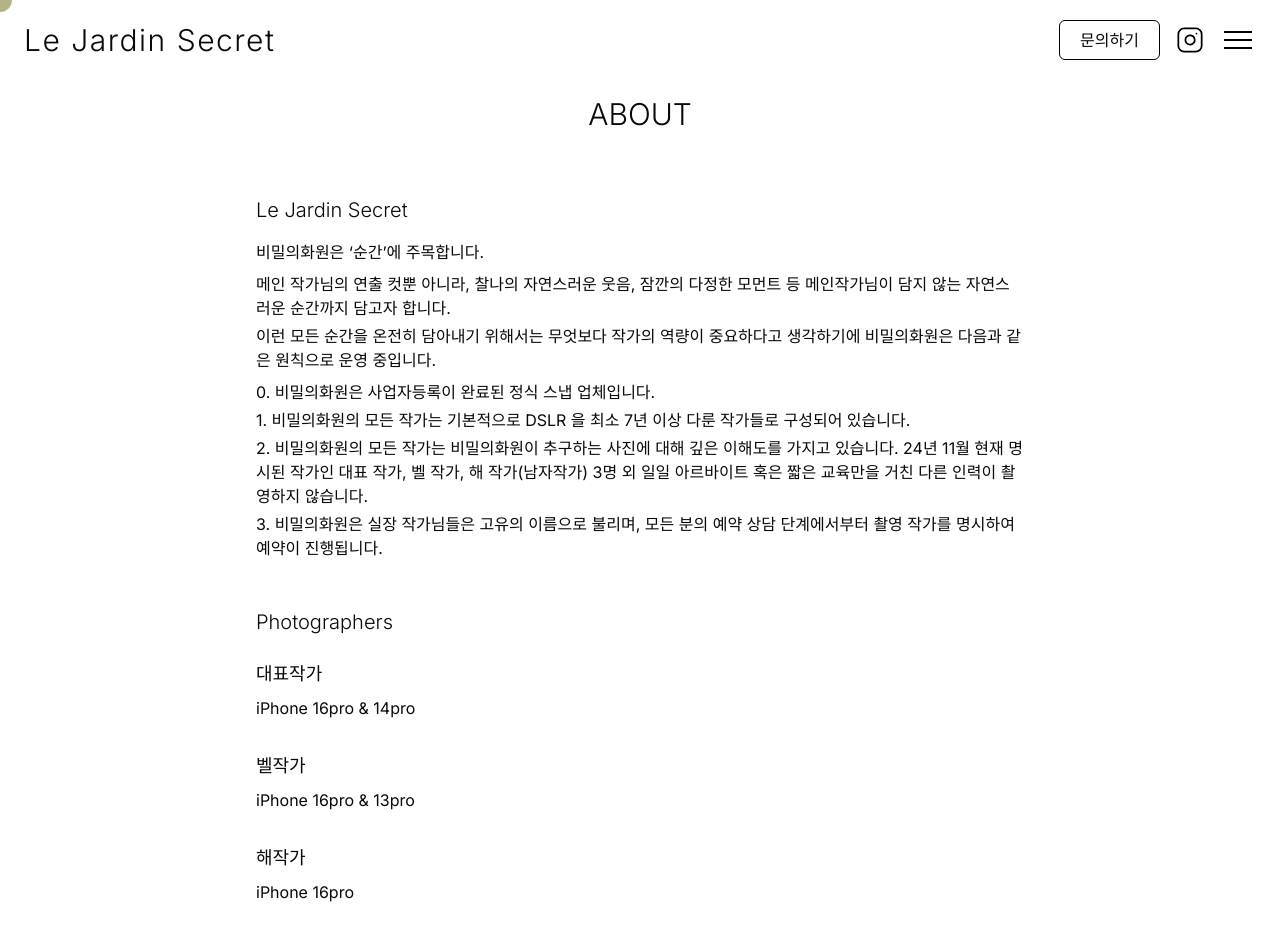
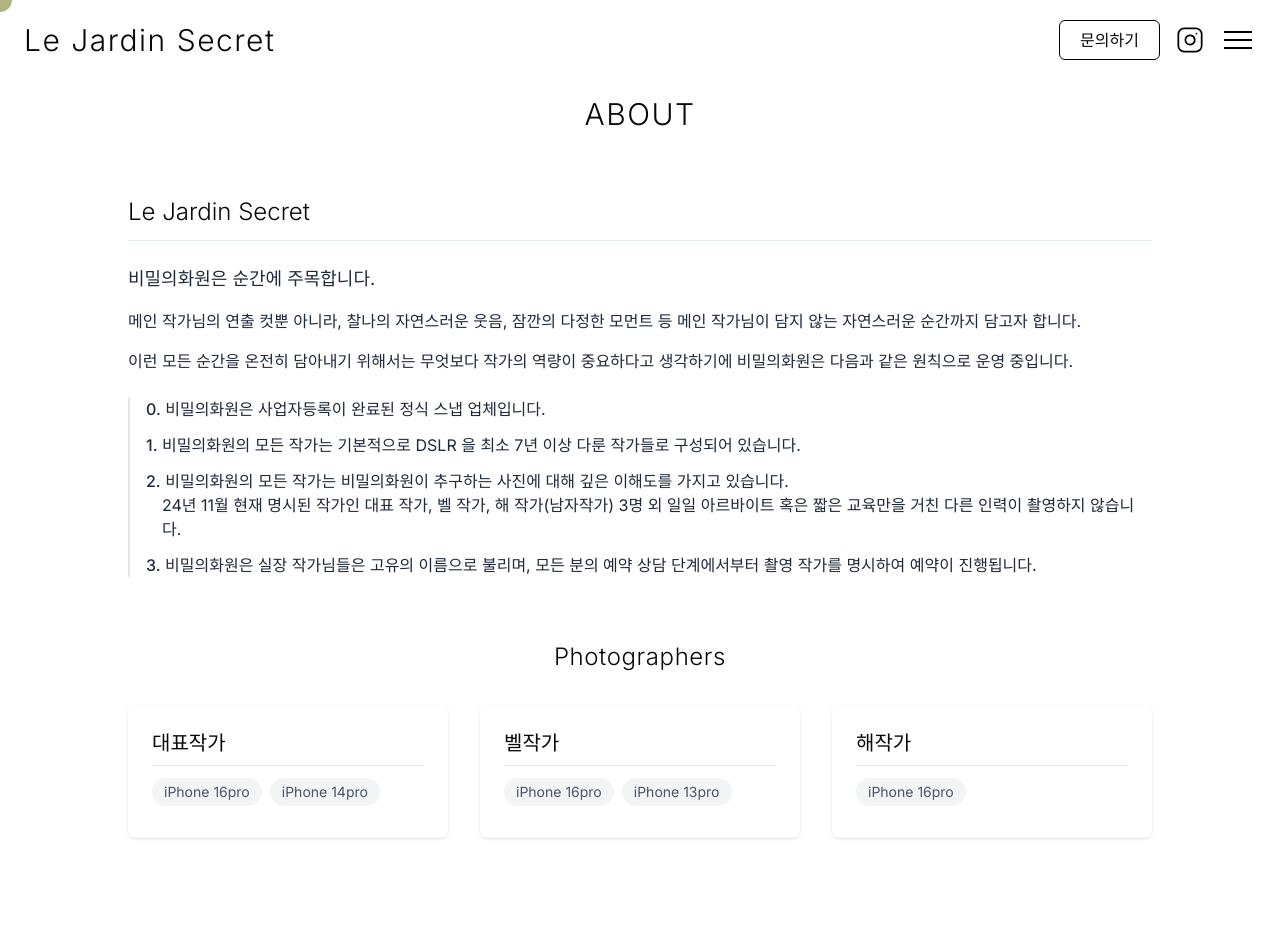
Before and after one commit to shshhan/lejardinsecret-portfolio, a Next.js app: page /about in a window 1280 px wide. Shown: the top 940 px of the page. Built offline with nearby package versions, Linux system fonts and the light colour scheme.

Commit message:
edit about page layout

```diff
--- a/src/app/about/page.tsx
+++ b/src/app/about/page.tsx
@@ -3,6 +3,7 @@
 import { useEffect } from "react"
 import { motion } from "framer-motion"
 import { useMenu } from "@/context/menu-context"
+import Image from "next/image"
 
 export default function AboutPage() {
   const { setIsMenuOpen } = useMenu()
@@ -16,135 +17,103 @@ export default function AboutPage() {
     <main className="min-h-screen">
       <div className="container mx-auto px-4 pt-24 pb-16">
         <motion.div
-          className="max-w-3xl mx-auto"
+          className="max-w-5xl mx-auto"
           initial={{ opacity: 0, y: 20 }}
           animate={{ opacity: 1, y: 0 }}
           transition={{ duration: 0.5 }}
         >
-          <h1 className="text-3xl font-light mb-16 text-center">ABOUT</h1>
+          <motion.h1
+            className="text-3xl font-light mb-16 text-center tracking-wider"
+            initial={{ opacity: 0 }}
+            animate={{ opacity: 1 }}
+            transition={{ duration: 0.7 }}
+          >
+            ABOUT
+          </motion.h1>
 
-          <div className="mb-12">
-            <h2 className="text-xl font-light mb-4">Le Jardin Secret</h2>
-            <p className="mb-2">
-              비밀의화원은 ‘순간’에 주목합니다.
+          <motion.div
+            className="mb-16"
+            initial={{ opacity: 0, y: 20 }}
+            animate={{ opacity: 1, y: 0 }}
+            transition={{ duration: 0.5, delay: 0.2 }}
+          >
+            <h2 className="text-2xl font-light mb-6 border-b pb-3">Le Jardin Secret</h2>
+
+            <div className="space-y-4 text-gray-800">
+              <p className="text-lg">
+                비밀의화원은 <span className="font-medium">순간</span>에 주목합니다.
               </p>
-            <p className="mb-1">
-              메인 작가님의 연출 컷뿐 아니라,
-              찰나의 자연스러운 웃음, 잠깐의 다정한 모먼트 등
-              메인작가님이 담지 않는 자연스러운 순간까지 담고자 합니다.
+
+              <p>
+                메인 작가님의 연출 컷뿐 아니라, 찰나의 자연스러운 웃음, 잠깐의 다정한 모먼트 등 메인 작가님이 담지 않는 자연스러운 순간까지 담고자 합니다.
               </p>
-            <p className="mb-2">
-              이런 모든 순간을 온전히 담아내기 위해서는
-              무엇보다 작가의 역량이 중요하다고 생각하기에
-              비밀의화원은 다음과 같은 원칙으로 운영 중입니다.
+
+              <p>
+                이런 모든 순간을 온전히 담아내기 위해서는 무엇보다 작가의 역량이 중요하다고 생각하기에 비밀의화원은 다음과 같은 원칙으로 운영 중입니다.
               </p>
-            <p className="mb-1">
-              0. 비밀의화원은 사업자등록이 완료된 정식 스냅 업체입니다.
+
+              <div className="pl-4 border-l-2 border-gray-200 mt-6 space-y-3">
+                <p>
+                  <span className="font-medium">0.</span> 비밀의화원은 사업자등록이 완료된 정식 스냅 업체입니다.
                 </p>
-            <p className="mb-1">
-              1. 비밀의화원의 모든 작가는 기본적으로 DSLR 을 최소 7년 이상 다룬 작가들로 구성되어 있습니다.
+                <p>
+                  <span className="font-medium">1.</span> 비밀의화원의 모든 작가는 기본적으로 DSLR 을 최소 7년 이상 다룬 작가들로 구성되어 있습니다.
                 </p>
-            <p className="mb-1">
-              2. 비밀의화원의 모든 작가는 비밀의화원이 추구하는 사진에 대해 깊은 이해도를 가지고 있습니다.
+                <p className="mb-0">
+                  <span className="font-medium">2.</span> 비밀의화원의 모든 작가는 비밀의화원이 추구하는 사진에 대해 깊은 이해도를 가지고 있습니다.
+                </p>
+                <p className="pl-4">
                   24년 11월 현재 명시된 작가인 대표 작가, 벨 작가, 해 작가(남자작가) 3명 외 일일 아르바이트 혹은 짧은 교육만을 거친 다른 인력이 촬영하지 않습니다.
                 </p>
-            <p className="mb-4">
-              3. 비밀의화원은 실장 작가님들은 고유의 이름으로 불리며, 모든 분의 예약 상담 단계에서부터 촬영 작가를 명시하여 예약이 진행됩니다.
-            </p>
-          </div>
-
-          {/*<div className="grid grid-cols-1 md:grid-cols-2 gap-8 mb-12">*/}
-          {/*  <div>*/}
-          {/*    <Image*/}
-          {/*      src="/placeholder.svg?height=400&width=400"*/}
-          {/*      alt="Studio"*/}
-          {/*      width={400}*/}
-          {/*      height={400}*/}
-          {/*      className="w-full h-auto object-cover mb-4"*/}
-          {/*    />*/}
-          {/*    <h3 className="text-lg font-medium mb-2">Our Studio</h3>*/}
-          {/*    <p className="text-sm">*/}
-          {/*      Located in the heart of the city, our studio is equipped with state-of-the-art equipment and designed to*/}
-          {/*      inspire creativity.*/}
-          {/*    </p>*/}
-          {/*  </div>*/}
-          {/*  <div>*/}
-          {/*    <Image*/}
-          {/*      src="/placeholder.svg?height=400&width=400"*/}
-          {/*      alt="Our Process"*/}
-          {/*      width={400}*/}
-          {/*      height={400}*/}
-          {/*      className="w-full h-auto object-cover mb-4"*/}
-          {/*    />*/}
-          {/*    <h3 className="text-lg font-medium mb-2">Our Process</h3>*/}
-          {/*    <p className="text-sm">*/}
-          {/*      We believe in a collaborative approach, working closely with our clients to understand their vision and*/}
-          {/*      bring it to life.*/}
-          {/*    </p>*/}
-          {/*  </div>*/}
-          {/*</div>*/}
-
-          <div className="mb-12">
-            <h2 className="text-xl font-light mb-6">Photographers</h2>
-
-            <div className="mb-8">
-              <div className="flex flex-col md:flex-row gap-6 items-center md:items-start">
-                {/*<Image*/}
-                {/*  src="/placeholder.svg?height=300&width=300"*/}
-                {/*  alt="Artist 1"*/}
-                {/*  width={200}*/}
-                {/*  height={200}*/}
-                {/*  className="rounded-full object-cover"*/}
-                {/*/>*/}
-                <div>
-                  <h3 className="text-lg font-medium mb-2">대표작가</h3>
-                  {/*<p className="text-sm text-gray-700 mb-4">한줄 소개 예정</p>*/}
                 <p>
-                    iPhone 16pro & 14pro
+                  <span className="font-medium">3.</span> 비밀의화원은 실장 작가님들은 고유의 이름으로 불리며, 모든 분의 예약 상담 단계에서부터 촬영 작가를 명시하여 예약이 진행됩니다.
                 </p>
               </div>
             </div>
+          </motion.div>
+
+          <motion.div
+            className="mb-12"
+            initial={{ opacity: 0, y: 20 }}
+            animate={{ opacity: 1, y: 0 }}
+            transition={{ duration: 0.5, delay: 0.4 }}
+          >
+            <h2 className="text-2xl font-light mb-8 text-center tracking-wide">Photographers</h2>
+
+            <div className="grid grid-cols-1 md:grid-cols-3 gap-8">
+              {/* 대표작가 */}
+              <motion.div
+                className="bg-white p-6 rounded-lg shadow-sm"
+              >
+                <h3 className="text-xl font-medium mb-3 border-b pb-2">대표작가</h3>
+                <div className="flex items-center gap-2 text-gray-600 mb-2">
+                  <span className="px-3 py-1 bg-gray-100 rounded-full text-sm">iPhone 16pro</span>
+                  <span className="px-3 py-1 bg-gray-100 rounded-full text-sm">iPhone 14pro</span>
                 </div>
+              </motion.div>
 
-            <div className="mb-8">
-              <div className="flex flex-col md:flex-row gap-6 items-center md:items-start">
-                {/*<Image*/}
-                {/*  src="/placeholder.svg?height=300&width=300"*/}
-                {/*  alt="Artist 2"*/}
-                {/*  width={200}*/}
-                {/*  height={200}*/}
-                {/*  className="rounded-full object-cover"*/}
-                {/*/>*/}
-                <div>
-                  <h3 className="text-lg font-medium mb-2">벨작가</h3>
-                  {/*<p className="text-sm text-gray-700 mb-4">한줄 소개 예정</p>*/}
-                  <p>
-                    iPhone 16pro & 13pro
-                  </p>
+              {/* 벨작가 */}
+              <motion.div
+                className="bg-white p-6 rounded-lg shadow-sm"
+              >
+                <h3 className="text-xl font-medium mb-3 border-b pb-2">벨작가</h3>
+                <div className="flex items-center gap-2 text-gray-600 mb-2">
+                  <span className="px-3 py-1 bg-gray-100 rounded-full text-sm">iPhone 16pro</span>
+                  <span className="px-3 py-1 bg-gray-100 rounded-full text-sm">iPhone 13pro</span>
                 </div>
+              </motion.div>
+
+              {/* 해작가 */}
+              <motion.div
+                className="bg-white p-6 rounded-lg shadow-sm"
+              >
+                <h3 className="text-xl font-medium mb-3 border-b pb-2">해작가</h3>
+                <div className="flex items-center gap-2 text-gray-600 mb-2">
+                  <span className="px-3 py-1 bg-gray-100 rounded-full text-sm">iPhone 16pro</span>
                 </div>
+              </motion.div>
             </div>
-
-            <div className="mb-8">
-              <div className="flex flex-col md:flex-row gap-6 items-center md:items-start">
-                {/*<Image*/}
-                {/*  src="/placeholder.svg?height=300&width=300"*/}
-                {/*  alt="Artist 2"*/}
-                {/*  width={200}*/}
-                {/*  height={200}*/}
-                {/*  className="rounded-full object-cover"*/}
-                {/*/>*/}
-                <div>
-                  <h3 className="text-lg font-medium mb-2">해작가</h3>
-                  {/*<p className="text-sm text-gray-700 mb-4">한줄 소개 예정</p>*/}
-                  <p>
-                    iPhone 16pro
-                  </p>
-                </div>
-              </div>
-            </div>
-
-          </div>
+          </motion.div>
         </motion.div>
       </div>
     </main>
```
Lines whose indentation alone changed are shown as unchanged.
